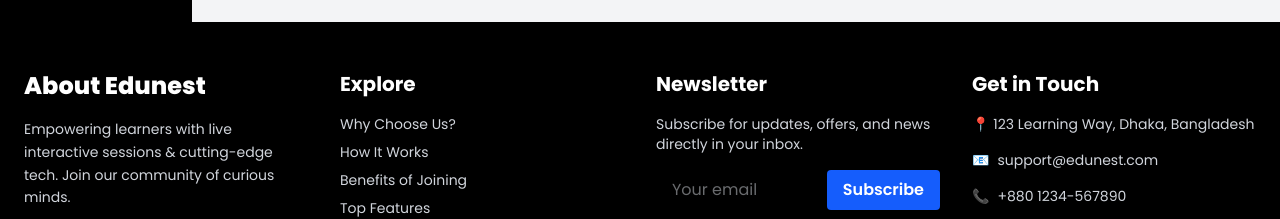
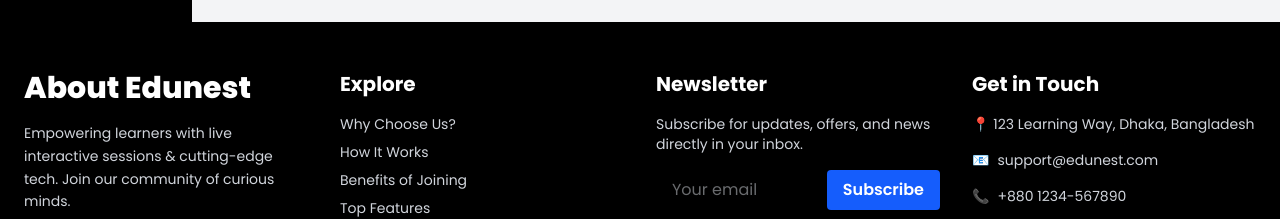
Before and after one commit to kader009/study-platform-frontend, a Next.js app: page /dashboard/admin/profile in a window 1280 px wide. Shown: the part 1010-1229 px from the top of the page. Built offline with nearby package versions, Linux system fonts and the light colour scheme.

Commit message:
home page component header text issue solve

```diff
--- a/src/components/FeatureSection.tsx
+++ b/src/components/FeatureSection.tsx
@@ -88,7 +88,7 @@ export default function FeaturesSection() {
   return (
     <section className="py-12">
       <div className="container mx-auto px-6">
-        <h1 className="text-3xl md:text-4xl font-bold text-center mb-6">
+        <h1 className="text-3xl font-bold text-center mb-6">
           Platform Features
         </h1>
         <p className="text-center text-gray-600 mb-12 max-w-2xl mx-auto">
--- a/src/components/Footer.tsx
+++ b/src/components/Footer.tsx
@@ -19,7 +19,7 @@ function Footer() {
       <div className="container mx-auto px-6 grid grid-cols-1 md:grid-cols-4 gap-8">
         {/* About Edunest */}
         <div className="space-y-4">
-          <h1 className="text-2xl font-extrabold text-white">About Edunest</h1>
+          <h1 className="text-3xl font-extrabold text-white">About Edunest</h1>
           <p className="text-sm leading-relaxed">
             Empowering learners with live interactive sessions & cutting-edge
             tech. Join our community of curious minds.
--- a/src/components/TutorSection.tsx
+++ b/src/components/TutorSection.tsx
@@ -17,7 +17,7 @@ const TutorSection = async () => {
   return (
     <section className="py-6">
       <div className="container mx-auto px-8 text-center">
-        <h1 className="text-2xl font-bold text-gray-800 mb-2">
+        <h1 className="text-3xl font-bold text-gray-800 mb-2">
           Our Expert Tutors
         </h1>
         <p className="mb-10">Guiding you every step of your learning journey</p>
```
